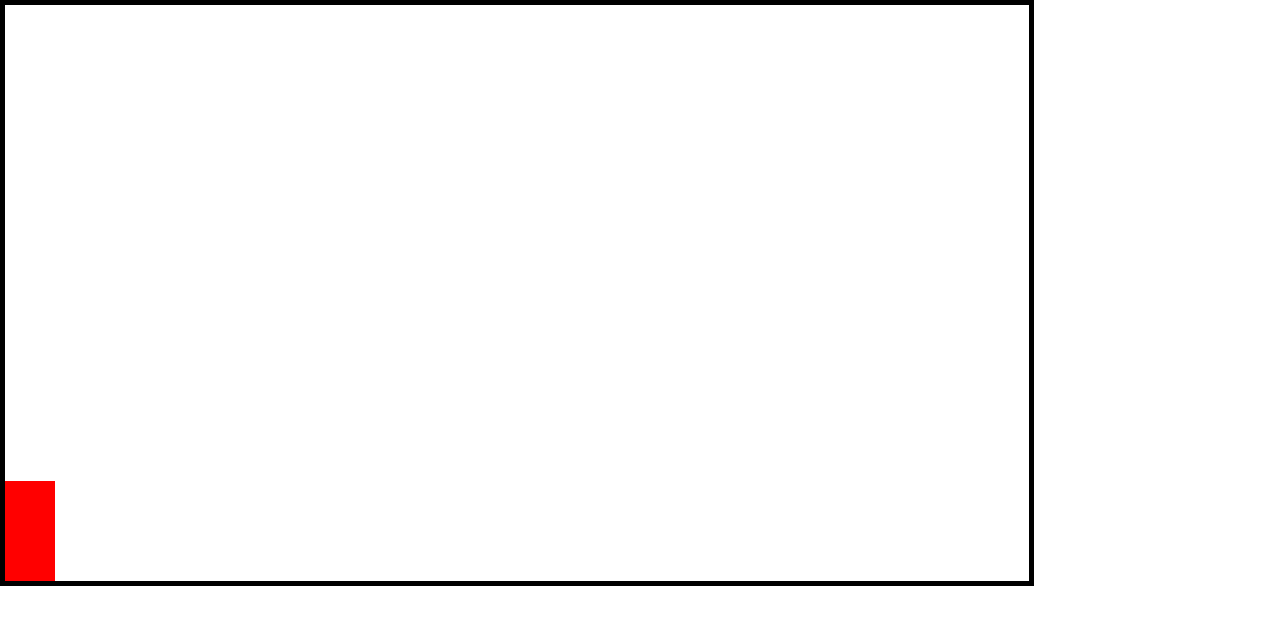
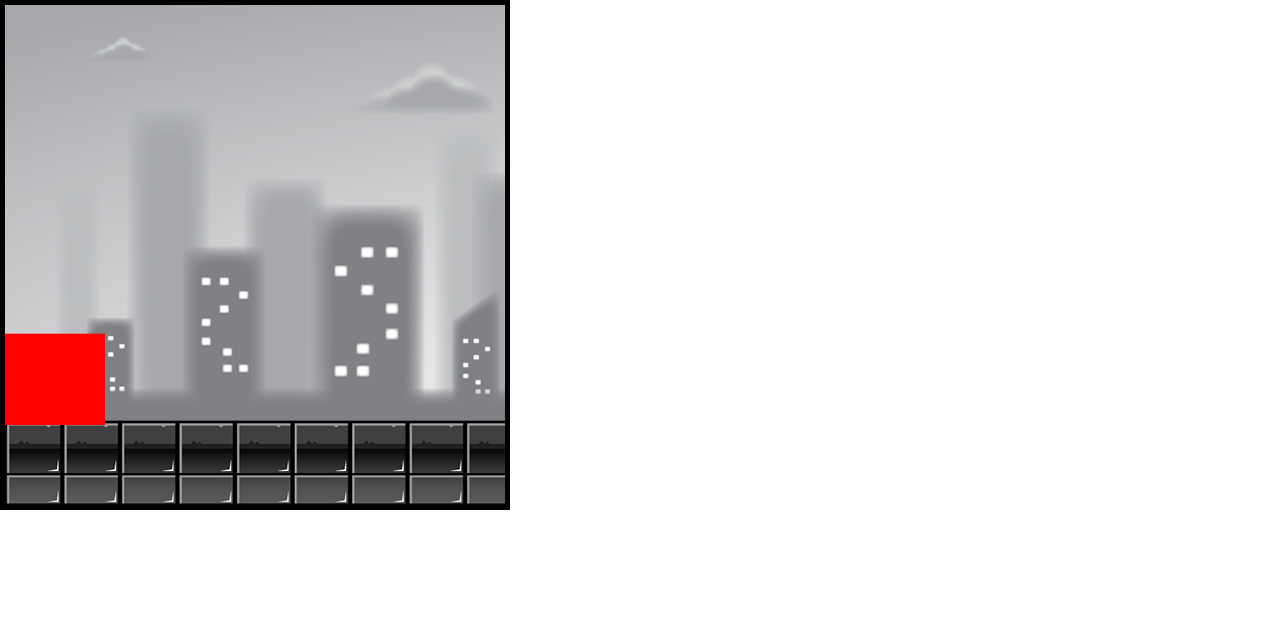
Before and after one commit to Sardo96/Project-1, a plain HTML site: page index.html in a window 1280 px wide. Drawn offline with Linux system fonts and the light colour scheme.

Commit message:
Update 20_03_2023

```diff
--- a/index.html
+++ b/index.html
@@ -11,6 +11,11 @@
     <canvas id="canvas1"></canvas>
 
     <img id="player" src="/assets/player.png">
+    <img id="layer1" src="/assets/layer-1.png">
+    <img id="layer2" src="/assets/layer-2.png">
+    <img id="layer3" src="/assets/layer-3.png">
+    <img id="layer4" src="/assets/layer-4.png">
+    <img id="layer5" src="/assets/layer-5.png">
 
     <script type="module" src="/scripts/main.js"></script>
 </body>
--- /dev/null
+++ b/scripts/background.js
@@ -0,0 +1,52 @@
+class Layer {
+    constructor(game, width, height, speedModifier, image) {
+        this.game = game;
+        this.width = width;
+        this.height = height;
+        this.speedModifier = speedModifier;
+        this.image = image;
+        this.x = 0;
+        this.y = 0;
+    }
+
+    update() {
+        if (this.x < -this.width) this.x = 0;
+        else this.x -= this.game.speed * this.speedModifier;
+    }
+
+    draw(context) {
+        context.drawImage(this.image, this.x, this.y, this.width, this.height);
+        context.drawImage(this.image, this.x + this.width, this.y, this.width, this.height);
+    }
+}
+
+export class Background {
+    constructor(game) {
+        this.game = game;
+        this.width = 1667;
+        this.height = 500;
+        this.layer1image = document.getElementById('layer1');
+        this.layer2image = document.getElementById('layer2');
+        this.layer3image = document.getElementById('layer3');
+        this.layer4image = document.getElementById('layer4');
+        this.layer5image = document.getElementById('layer5');
+        this.layer1 = new Layer(this.game, this.width, this.height, 0, this.layer1image);
+        this.layer2 = new Layer(this.game, this.width, this.height, 0.2, this.layer2image);
+        this.layer3 = new Layer(this.game, this.width, this.height, 0.4, this.layer3image);
+        this.layer4 = new Layer(this.game, this.width, this.height, 0.8, this.layer4image);
+        this.layer5 = new Layer(this.game, this.width, this.height, 1, this.layer5image);
+        this.backgroundLayers = [this.layer1, this.layer2, this.layer3, this.layer4, this.layer5];
+    }
+
+    update() {
+        this.backgroundLayers.forEach(layer => {
+            layer.update();
+        })
+    }
+
+    draw(context) {
+        this.backgroundLayers.forEach(layer => {
+            layer.draw(context);
+        })
+    }
+}
--- a/scripts/main.js
+++ b/scripts/main.js
@@ -1,38 +1,48 @@
 import { Player } from "./player.js";
 import { InputHandler } from "./input.js";
+import { Background } from "./background.js";
 
 window.addEventListener('load', function(){
     const canvas = document.getElementById('canvas1');
     const ctx = canvas.getContext('2d');
-    canvas.width = 1024;
-    canvas.height = 576;
+    canvas.width = 500;
+    canvas.height = 500;
 
     class Game {
         constructor(width, height) {
             this.width = width;
             this.height = height;
+            this.groundMargin = 80;
+            this.speed = 0;
+            this.maxSpeed = 3;
+            this.background = new Background(this);
             this.player = new Player(this);
             this.input = new InputHandler();
         }
 
-        update() {
-            this.player.update(this.input.keys);
+        update(deltaTime) {
+            this.background.update();
+            this.player.update(this.input.keys, deltaTime);
         }
 
         draw(context) {
+            this.background.draw(context);
             this.player.draw(context)
         }
     }
 
     const game = new Game(canvas.width, canvas.height);
     console.log(game);
+    let lastTime = 0;
 
-    function animate() {
+    function animate(timeStamp) {
+        const deltaTime = timeStamp - lastTime;
+        lastTime = timeStamp;
         ctx.clearRect(0, 0, canvas.width, canvas.height);
-        game.update();
+        game.update(deltaTime);
         game.draw(ctx);
         requestAnimationFrame(animate);
     }
 
-    animate();
+    animate(0);
 });
--- a/scripts/player.js
+++ b/scripts/player.js
@@ -1,18 +1,30 @@
+import { Sitting, Running, Jumping, Falling } from "./playerStates.js";
+
 export class Player {
     constructor(game){
         this.game = game;
-        this.width = 50;
-        this.height = 100;
+        this.width = 100;
+        this.height = 91.3;
         this.x = 0;
-        this.y = this.game.height - this.height;
+        this.y = this.game.height - this.height - this.game.groundMargin;
         this.vy = 0;
         this.weight = 1;
         this.image = document.getElementById('player');
+        this.frameX = 0;
+        this.frameY = 0;
+        this.maxFrame;
+        this.fps = 20;
+        this.frameInterval = 1000/this.fps;
+        this.frameTimer = 0;
         this.speed = 0;
-        this.maxSpeed = 5;
+        this.maxSpeed = 8;
+        this.states = [new Sitting(this), new Running(this), new Jumping(this), new Falling(this)];
+        this.currentState = this.states[0];
+        this.currentState.enter();
     }
 
-    update(input) {
+    update(input, deltaTime) {
+        this.currentState.handleInput(input);
         this.x += this.speed;
         if (input.includes('ArrowRight')) this.speed = this.maxSpeed;
         else if (input.includes('ArrowLeft')) this.speed = -this.maxSpeed;
@@ -20,19 +32,31 @@ export class Player {
         if (this.x < 0) this.x = 0;
         if (this.x > this.game.width - this.width) this.x = this.game.width - this.width;
 
-        if (input.includes('ArrowUp') && this.onGround()) this.vy -= 10;
         this.y += this.vy;
         if (!this.onGround()) this.vy += this.weight;
         else this.vy = 0;
+        if (this.frameTimer > this.frameInterval) {
+            this.frameTimer = 0;
+            if(this.frameX < this.maxFrame) this.frameX++;
+            else this.frameX = 0;
+        } else {
+            this.frameTimer += deltaTime;
+        }
     }
 
     draw(context) {
         context.fillStyle = 'red';
         context.fillRect(this.x, this.y, this.width, this.height);
-        //context.drawImage(this.image, 0, 0, this.width, this.height, this.x, this.y, this.width, this.height);
+        //context.drawImage(this.image, this.frameX * this.width, this.frameY * this.height, this.width, this.height, this.x, this.y, this.width, this.height);
     }
 
     onGround() {
-        return this.y >= this.game.height - this.height;
+        return this.y >= this.game.height - this.height - this.game.groundMargin;
+    }
+
+    setState(state, speed) {
+        this.currentState = this.states[state];
+        this.game.speed = this.game.maxSpeed * speed;
+        this.currentState.enter();
     }
 }
--- /dev/null
+++ b/scripts/playerStates.js
@@ -0,0 +1,91 @@
+const states = {
+    SITTING: 0,
+    RUNNING: 1,
+    JUMPING: 2,
+    FALLING: 3,
+}
+
+class State {
+    constructor(state) {
+        this.state = state;
+    }
+}
+
+export class Sitting extends State {
+    constructor(player) {
+        super('SITTING');
+        this.player = player;
+    }
+
+    enter() {
+        this.player.frameX = 0;
+        this.player.maxFrame = 4;
+        this.player.frameY = 5;
+    }
+
+    handleInput(input) {
+        if(input.includes('ArrowLeft') || input.includes('ArrowRight')) {
+            this.player.setState(states.RUNNING, 1);
+        }
+    }
+}
+
+export class Running extends State {
+    constructor(player) {
+        super('RUNNING');
+        this.player = player;
+    }
+
+    enter() {
+        this.player.frameX = 0;
+        this.player.maxFrame = 8;
+        this.player.frameY = 3;
+    }
+
+    handleInput(input) {
+        if(input.includes('ArrowDown')) {
+            this.player.setState(states.SITTING, 0);
+        } else if (input.includes('ArrowUp')) {
+            this.player.setState(states.JUMPING, 1);
+        }
+    }
+}
+
+export class Jumping extends State {
+    constructor(player) {
+        super('JUMPING');
+        this.player = player;
+    }
+
+    enter() {
+        if (this.player.onGround()) this.player.vy -= 15;
+        this.player.frameX = 0;
+        this.player.maxFrame = 6;
+        this.player.frameY = 1;
+    }
+
+    handleInput(input) {
+        if (this.player.vy > this.player.weight) {
+            this.player.setState(states.FALLING, 1);
+        }
+    }
+}
+
+export class Falling extends State {
+    constructor(player) {
+        super('FALLING');
+        this.player = player;
+    }
+
+    enter() {
+        this.player.frameX = 0;
+        this.player.maxFrame = 6;
+        this.player.frameY = 2;
+    }
+
+    handleInput(input) {
+        if (this.player.onGround()) {
+            this.player.setState(states.RUNNING, 1);
+        }
+    }
+}
--- a/stylesheets/styles.css
+++ b/stylesheets/styles.css
@@ -13,6 +13,6 @@
     max-height: 100%;
 }
 
-#player {
+#player, #layer1, #layer2, #layer3, #layer4, #layer5 {
     display: none;
 }
```
Also changed, not shown: assets/layer-1.png (added), assets/layer-2.png (added), assets/layer-3.png (added), assets/layer-4.png (added), assets/layer-5.png (added).
